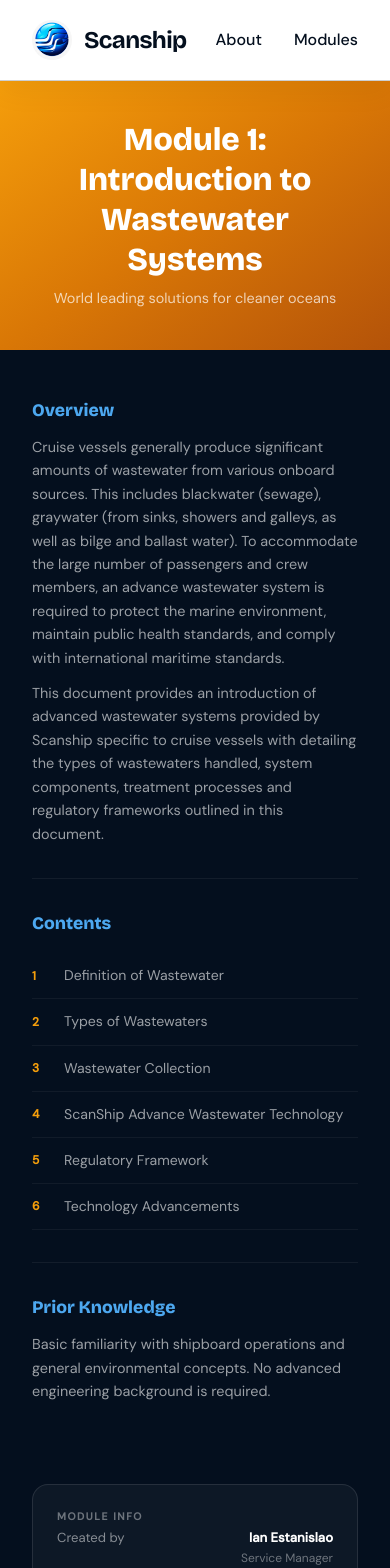
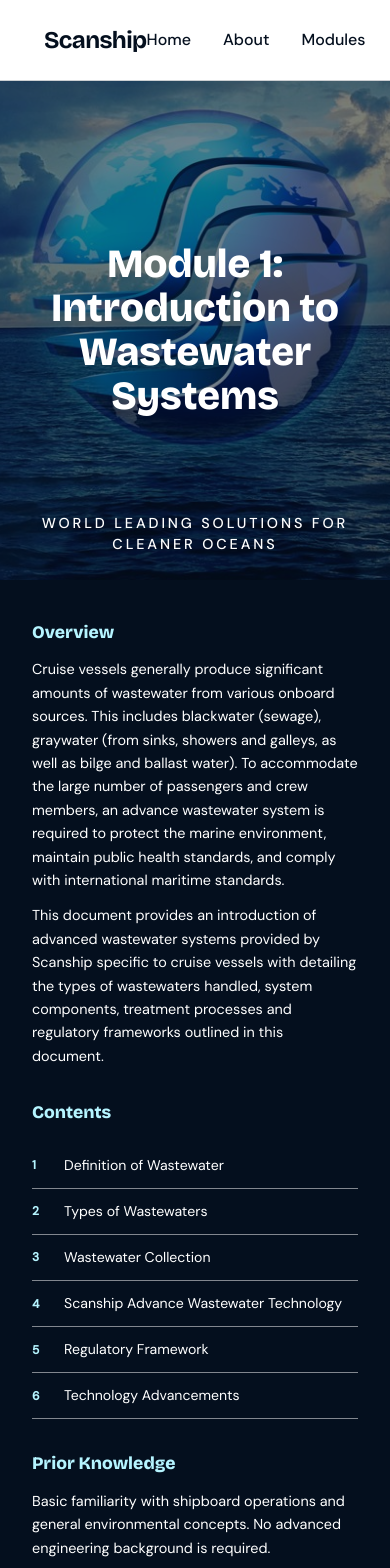
Before and after one commit to crsld/Project, a Vue app: page /dashboard/module/1 in a window 390 px wide. Shown: the top 1568 px of the page. Built offline with nearby package versions, Linux system fonts and the light colour scheme.

Commit message:
update project

```diff
--- a/src/components/Navbar.vue
+++ b/src/components/Navbar.vue
@@ -1,14 +1,45 @@
 <script setup>
 import Logo from '../assets/Company_Logo.png'
-import { ref } from 'vue'
-import { useRouter } from 'vue-router'
+import { ref, onMounted, onUnmounted, nextTick } from 'vue'
+import { useRouter, useRoute } from 'vue-router'
 
 const router = useRouter()
+const route = useRoute()
 
 // Dahil tinanggal ang firebase, i-set muna natin ang user sa null
-// para ipakita ang "About" at "Modules" links lang.
+// para ipakita ang "Home", "About" at "Modules" links lang.
 const user = ref(null)
 const showDropdown = ref(false)
+
+// ── Scroll-retract state ──
+const retracted = ref(false)
+const lastScrollY = ref(0)
+const SCROLL_THRESHOLD = 80 // px scrolled before we even consider retracting
+
+const handleScroll = () => {
+  const currentY = window.scrollY
+
+  if (currentY <= SCROLL_THRESHOLD) {
+    // Near the very top: always expanded
+    retracted.value = false
+  } else if (currentY > lastScrollY.value) {
+    // Scrolling down -> retract
+    retracted.value = true
+  } else if (currentY < lastScrollY.value) {
+    // Scrolling up -> expand
+    retracted.value = false
+  }
+
+  lastScrollY.value = currentY
+}
+
+onMounted(() => {
+  window.addEventListener('scroll', handleScroll, { passive: true })
+})
+
+onUnmounted(() => {
+  window.removeEventListener('scroll', handleScroll)
+})
 
 const handleSignOut = () => {
   // Simple sign out logic: i-clear ang localStorage at ibalik sa Landing Page
@@ -16,29 +47,138 @@
   user.value = null
   router.push('/')
 }
+
+// ── Navigation helpers ──
+
+// "Home" should always bring the user to the Dashboard page ('/dashboard')
+// scrolled all the way to the top, never resuming a previous scroll position.
+const goHome = async () => {
+  showDropdown.value = false
+
+  if (route.path === '/dashboard') {
+    // Already on the page: just snap to top, no smooth-scroll carry-over.
+    window.scrollTo({ top: 0, left: 0, behavior: 'auto' })
+  } else {
+    await router.push('/dashboard')
+    await nextTick()
+    // Ensure a fresh load always starts at the top of the page.
+    window.scrollTo({ top: 0, left: 0, behavior: 'auto' })
+  }
+}
+
+// Logo / "Scanship" wordmark should always bring the user to the Landing page ('/').
+const goToLanding = async () => {
+  showDropdown.value = false
+
+  if (route.path === '/') {
+    window.scrollTo({ top: 0, left: 0, behavior: 'auto' })
+  } else {
+    await router.push('/')
+    await nextTick()
+    window.scrollTo({ top: 0, left: 0, behavior: 'auto' })
+  }
+}
+
+// "About" / "Modules" should land on the Landing page (route '/') and
+// smoothly scroll to the matching section, whether we're already there or not.
+const goToSection = async (sectionId) => {
+  showDropdown.value = false
+
+  const scrollToEl = () => {
+    const el = document.getElementById(sectionId)
+    if (el) {
+      el.scrollIntoView({ behavior: 'smooth', block: 'start' })
+    }
+  }
+
+  if (route.path === '/') {
+    scrollToEl()
+  } else {
+    await router.push('/')
+    // Wait for the Landing page DOM to mount before scrolling to the section.
+    await nextTick()
+    setTimeout(scrollToEl, 50)
+  }
+}
 </script>
 
 <template>
-  <nav class="fixed top-0 left-0 right-0 z-[100] bg-white border-b border-[#040f1e]/20 shadow-[0_10px_30px_rgba(0,0,0,0.05)]">
-    <div class="max-w-[1400px] mx-auto px-8 lg:px-16 h-20 flex items-center justify-between">
+  <nav
+    class="fixed top-0 left-0 right-0 z-[100] border-b shadow-[0_10px_30px_rgba(0,0,0,0.05)] transition-all duration-500 ease-in-out"
+    :class="retracted ? 'border-transparent' : 'bg-white border-[#040f1e]/20'"
+    :style="retracted ? 'background-color: rgba(4, 15, 30, 0.75); backdrop-filter: blur(10px);' : ''"
+  >
+    <div
+      class="max-w-[1400px] mx-auto px-8 lg:px-16 flex items-center justify-between relative transition-all duration-500 ease-in-out"
+      :class="retracted ? 'h-12' : 'h-20'"
+    >
 
-      <!-- Logo -->
-      <a href="#" class="flex items-center gap-3 no-underline" @click.prevent="user ? router.push('/dashboard') : router.push('/')">
-        <img :src="Logo" alt="Scanship" class="h-10 w-10 rounded-full object-contain" />
-        <span class="font-['Bricolage_Grotesque'] text-2xl font-bold tracking-tight text-[#040f1e]">Scanship</span>
-      </a>
+      <!-- Logo + Wordmark wrapper: keeps them side-by-side in expanded mode -->
+      <div class="flex items-center gap-3 transition-all duration-500 ease-in-out" :class="retracted ? 'absolute inset-0' : ''">
+
+        <!-- Logo: position snaps instantly (always centered), only opacity fades during the transition -->
+        <a
+          href="#"
+          class="flex items-center no-underline transition-opacity duration-500 ease-in-out"
+          :class="retracted ? 'absolute left-1/2 -translate-x-1/2' : ''"
+          @click.prevent="goToLanding"
+        >
+          <img
+            :src="Logo"
+            alt="Scanship"
+            class="object-contain rounded-full transition-all duration-500 ease-in-out"
+            :class="retracted ? 'h-7 w-7' : 'h-10 w-10'"
+          />
+        </a>
+
+        <!-- Wordmark: animates to the far left during retracted mode -->
+        <a
+          href="#"
+          class="flex items-center no-underline transition-all duration-500 ease-in-out"
+          :class="retracted ? 'absolute left-0' : ''"
+          @click.prevent="goToLanding"
+        >
+          <span
+            class="font-['Bricolage_Grotesque'] font-bold tracking-tight transition-all duration-500 ease-in-out"
+            :class="retracted ? 'text-lg text-white' : 'text-2xl text-[#040f1e]'"
+          >
+            Scanship
+          </span>
+        </a>
+      </div>
 
       <!-- ── GUEST VIEW (Kapag hindi nakalog-in) ── -->
-      <div v-if="!user" class="flex items-center gap-8">
-        <a href="#about" class="font-['DM_Sans'] font-medium text-base no-underline text-[#040f1e] hover:text-[#0066cc] transition-colors">About</a>
-        <a href="#modules" class="font-['DM_Sans'] font-medium text-base no-underline text-[#040f1e] hover:text-[#0066cc] transition-colors">Modules</a>
+      <div
+        v-if="!user"
+        class="flex items-center gap-8 transition-opacity duration-400 ease-in-out"
+        :class="retracted ? 'opacity-0 pointer-events-none' : 'opacity-100'"
+      >
+        <a href="#"
+           @click.prevent="goHome"
+           class="font-['DM_Sans'] font-medium text-base no-underline text-[#040f1e] hover:text-[#0066cc] transition-colors">
+           Home
+        </a>
+        <a href="#"
+           @click.prevent="goToSection('about')"
+           class="font-['DM_Sans'] font-medium text-base no-underline text-[#040f1e] hover:text-[#0066cc] transition-colors">
+           About
+        </a>
+        <a href="#"
+           @click.prevent="goToSection('modules')"
+           class="font-['DM_Sans'] font-medium text-base no-underline text-[#040f1e] hover:text-[#0066cc] transition-colors">
+           Modules
+        </a>
         <!-- TINANGGAL ANG SIGN IN BUTTON DITO -->
       </div>
 
       <!-- ── AUTHENTICATED VIEW (Kapag nakalog-in) ── -->
-      <div v-else class="flex items-center gap-8">
+      <div
+        v-else
+        class="flex items-center gap-8 transition-opacity duration-400 ease-in-out"
+        :class="retracted ? 'opacity-0 pointer-events-none' : 'opacity-100'"
+      >
         <a href="#"
-           @click.prevent="router.push('/dashboard')"
+           @click.prevent="goHome"
            class="font-['DM_Sans'] font-medium text-base no-underline text-[#040f1e] hover:text-[#4da8f0] transition-colors">
            Home
         </a>
--- a/src/views/LandingPage.vue
+++ b/src/views/LandingPage.vue
@@ -73,12 +73,12 @@
     <!-- ── ABOUT ── -->
     <section id="about" class="pt-28 pb-8 px-8 bg-[#040f1e] text-center">
       <div class="max-w-[1100px] mx-auto">
-        <p class="text-[0.68rem] font-bold tracking-[0.2em] text-white/35 mb-4 uppercase">About ScanShip</p>
+        <p class="text-[0.68rem] font-bold tracking-[0.2em] text-white/35 mb-4 uppercase">About Scanship</p>
         <h2 class="font-sans text-[clamp(1.8rem,3vw,2.8rem)] font-extrabold text-white mb-5">
           The technology behind cleaner oceans
         </h2>
         <p class=" max-w-[580px] mx-auto mb-10 text-white/45 leading-[1.8] text-[0.95rem]">
-          ScanShip delivers world-leading wastewater and waste management systems to the maritime industry. For over 20 years, our modular technology has helped cruise operators reduce emissions, meet compliance, and convert waste into energy, all from one platform.
+          Scanship delivers world-leading wastewater and waste management systems to the maritime industry. For over 20 years, our modular technology has helped cruise operators reduce emissions, meet compliance, and convert waste into energy, all from one platform.
         </p>
         <div class="grid grid-cols-2 md:grid-cols-4 gap-4 max-w-[860px] mx-auto">
           <div
--- a/src/views/Module1Detail.vue
+++ b/src/views/Module1Detail.vue
@@ -3,6 +3,9 @@
 import { useRouter } from 'vue-router'
 import Navbar from '../components/Navbar.vue'
 import Footer from '../components/Footer.vue'
+
+// I-import ang background image
+import BG_PerModule from '../assets/BG_PerModule.jpg'
 
 const router = useRouter()
 const activeLesson = ref(null)
@@ -51,7 +54,7 @@
   {
     id: 4,
     number: '04',
-    title: 'ScanShip Advance Wastewater Technology',
+    title: 'Scanship Advance Wastewater Technology',
     content: {
       intro: 'The Scanship Advance Wastewater Plant (AWP) is a Moving Bed Biofilm Reactor (MBBR) system combined with chemical treatment that cleans wastewater in accordance to international and national standards before discharging to the marine environment.',
       bullets: [],
@@ -90,20 +93,41 @@
   <div class="min-h-screen bg-[#040f1e] text-white font-['DM_Sans']">
     <Navbar />
 
-    <!-- HERO BANNER -->
-    <section class="pt-20 pb-0"> <!-- Changed pt-24 to pt-0 -->
-        <div class="relative overflow-hidden bg-gradient-to-br from-[#f59e0b] via-[#d97706] to-[#b45309]" style="min-height:160px">
-            <div class="relative z-10 max-w-[600px] mx-auto px-8 py-10 text-center">
-            <h1 class="font-['Bricolage_Grotesque'] text-[clamp(2rem,5vw,2.8rem)] font-extrabold text-white leading-tight">
-                Module 1: Introduction to Wastewater Systems
+<!-- HERO BANNER -->
+<section class="pt-20 pb-0">
+    <div
+      class="relative overflow-hidden flex items-center justify-center"
+      :style="{
+        backgroundImage: `url(${BG_PerModule})`,
+        backgroundPosition: 'center center',
+        backgroundSize: 'cover',
+        backgroundRepeat: 'no-repeat',
+        minHeight: '500px'
+      }"
+    >
+        <!-- Dark Overlay -->
+        <div class="absolute inset-0 bg-[#040f1e]/50"></div>
+
+        <!-- 1. CENTERED CONTENT (Main Title) -->
+        <div class="relative z-10 w-full max-w-[1000px] mx-auto px-8 text-center">
+            <h1 class="font-['Bricolage_Grotesque'] text-[clamp(2.5rem,7vw,4.2rem)] font-extrabold text-white leading-[1.1] drop-shadow-2xl">
+                Module 1: Introduction to <br class="hidden md:block"> Wastewater Systems
             </h1>
-            <p class="text-white/70 text-[0.9rem] mt-2">World leading solutions for cleaner oceans</p>
-            </div>
         </div>
-        </section>
+
+        <!-- 2. BOTTOM CONTENT (Subtitle at the Footer of the Image) -->
+        <div class="absolute bottom-4 left-0 right-0 z-10 text-center px-8">
+            <p class="text-white text-[0.9rem] md:text-[1.1rem] font-medium tracking-[0.2em] uppercase drop-shadow-md">
+                World leading solutions for cleaner oceans
+            </p>
+            <!-- Optional: A small accent line -->
+            <div class="bg-[#4da8f0] mx-auto mt-2 opacity-60"></div>
+        </div>
+    </div>
+</section>
 
     <!-- MAIN CONTENT -->
-    <section class="max-w-[900px] mx-auto px-8 py-12">
+    <section class="max-w-[1000px] mx-auto px-8 py-10 lg:px-0">
 
       <!-- Two column grid -->
       <div class="grid grid-cols-1 lg:grid-cols-[1fr_300px] gap-12">
@@ -112,41 +136,39 @@
         <div>
           <!-- Overview -->
           <div class="mb-8">
-            <h2 class="font-['Bricolage_Grotesque'] text-[1.1rem] font-extrabold text-[#4da8f0] mb-3">Overview</h2>
-            <p class="text-[0.9rem] text-white/60 leading-relaxed mb-3">
+            <h2 class="font-['Bricolage_Grotesque'] text-[1.1rem] font-extrabold text-[#b5f4ff] mb-3">Overview</h2>
+            <p class="text-[0.9rem] text-white leading-relaxed mb-3">
               Cruise vessels generally produce significant amounts of wastewater from various onboard sources. This includes blackwater (sewage), graywater (from sinks, showers and galleys, as well as bilge and ballast water). To accommodate the large number of passengers and crew members, an advance wastewater system is required to protect the marine environment, maintain public health standards, and comply with international maritime standards.
             </p>
-            <p class="text-[0.9rem] text-white/60 leading-relaxed">
+            <p class="text-[0.9rem] text-white leading-relaxed">
               This document provides an introduction of advanced wastewater systems provided by Scanship specific to cruise vessels with detailing the types of wastewaters handled, system components, treatment processes and regulatory frameworks outlined in this document.
             </p>
           </div>
 
-          <div class="h-px bg-white/[0.06] mb-8"></div>
 
           <!-- Contents -->
           <div class="mb-8">
-            <h2 class="font-['Bricolage_Grotesque'] text-[1.1rem] font-extrabold text-[#4da8f0] mb-4">Contents</h2>
+            <h2 class="font-['Bricolage_Grotesque'] text-[1.1rem] font-extrabold text-[#b5f4ff] mb-4">Contents</h2>
             <div>
               <div v-for="(item, i) in [
                 'Definition of Wastewater',
                 'Types of Wastewaters',
                 'Wastewater Collection',
-                'ScanShip Advance Wastewater Technology',
+                'Scanship Advance Wastewater Technology',
                 'Regulatory Framework',
                 'Technology Advancements'
-              ]" :key="i" class="flex items-center gap-4 py-3 border-b border-white/[0.05]">
-                <span class="text-[0.75rem] font-black text-[#f59e0b] w-4 shrink-0">{{ i + 1 }}</span>
-                <span class="text-[0.88rem] text-white/60">{{ item }}</span>
+              ]" :key="i" class="flex items-center gap-4 py-3 border-b border-white/50">
+                <span class="text-[0.75rem] font-black text-[#b5f4ff] w-4 shrink-0">{{ i + 1 }}</span>
+                <span class="text-[0.88rem] text-white">{{ item }}</span>
               </div>
             </div>
           </div>
 
-          <div class="h-px bg-white/[0.06] mb-8"></div>
 
           <!-- Prior Knowledge -->
           <div class="mb-8">
-            <h2 class="font-['Bricolage_Grotesque'] text-[1.1rem] font-extrabold text-[#4da8f0] mb-3">Prior Knowledge</h2>
-            <p class="text-[0.9rem] text-white/60 leading-relaxed">
+            <h2 class="font-['Bricolage_Grotesque'] text-[1.1rem] font-extrabold text-[#b5f4ff] mb-3">Prior Knowledge</h2>
+            <p class="text-[0.9rem] text-white leading-relaxed">
               Basic familiarity with shipboard operations and general environmental concepts. No advanced engineering background is required.
             </p>
           </div>
@@ -156,24 +178,24 @@
         <div class="space-y-5">
 
           <!-- Module Info -->
-          <div class="rounded-[16px] border border-white/[0.1] bg-white/[0.04] p-6 space-y-3">
-            <p class="text-[0.65rem] font-bold tracking-[0.15em] text-white/40 uppercase mb-1">Module Info</p>
+          <div class="rounded-[20px] border border-white bg-[#00364D] p-8 space-y-3">
+            <p class="text-[0.65rem] font-bold tracking-[0.15em] text-white uppercase mb-1">Module Info</p>
             <div class="flex items-start justify-between text-[0.82rem] gap-2">
-              <span class="text-white/50 shrink-0">Created by</span>
+              <span class="text-white shrink-0">Created by</span>
               <span class="font-semibold text-white text-right">Ian Estanislao<br><span class="text-white/40 font-normal text-[0.75rem]">Service Manager</span></span>
             </div>
-            <div class="h-px bg-white/[0.05]"></div>
+            <div class="h-px bg-white"></div>
             <div class="flex items-start justify-between text-[0.82rem] gap-2">
-              <span class="text-white/50 shrink-0">Approved by</span>
+              <span class="text-white shrink-0">Approved by</span>
               <span class="font-semibold text-white text-right">Micheal Taylor<br><span class="text-white/40 font-normal text-[0.75rem]">Vice President</span></span>
             </div>
-            <div class="h-px bg-white/[0.05]"></div>
+            <div class="h-px bg-white"></div>
             <div class="flex items-center justify-between text-[0.82rem]">
-              <span class="text-white/50">Regulation</span>
+              <span class="text-white">Regulation</span>
               <span class="font-semibold text-white">MARPOL Annex IV</span>
             </div>
             <div class="flex items-center justify-between text-[0.82rem]">
-              <span class="text-white/50">Doc Rev</span>
+              <span class="text-white">Doc Rev</span>
               <span class="font-semibold text-white">2025</span>
             </div>
           </div>
@@ -181,30 +203,30 @@
       </div>
 
       <!-- LESSONS LIST -->
-      <div class="mt-16">
+      <div class="mt-8">
         <div class="mb-8">
-          <p class="text-[0.7rem] font-bold tracking-[0.2em] text-[#4da8f0] uppercase mb-2">Technical Content</p>
+          <p class="text-[0.7rem] font-bold tracking-[0.2em] text-[#b5f4ff] uppercase mb-2">Technical Content</p>
           <h2 class="font-['Bricolage_Grotesque'] text-[1.8rem] font-extrabold text-white">Module Lessons</h2>
         </div>
 
         <div class="space-y-4">
           <div v-for="lesson in lessons" :key="lesson.id"
             @click="activeLesson = activeLesson === lesson.id ? null : lesson.id"
-            class="rounded-[14px] border border-white/[0.1] bg-white/[0.04] hover:border-white/[0.18] hover:bg-white/[0.06] transition-all duration-300 overflow-hidden cursor-pointer"
-            :class="activeLesson === lesson.id ? 'border-[#f59e0b]/40 bg-[#f59e0b]/[0.03]' : ''">
+            class="rounded-[14px] border border-white bg-[#00364D] transition-all duration-300 overflow-hidden cursor-pointer"
+            :class="activeLesson === lesson.id ? 'border-[#f59e0b] bg-[#00364D]' : ''">
 
             <div class="flex items-center gap-4 p-5">
               <!-- Uniform Number Circle -->
-              <div class="shrink-0 w-11 h-11 rounded-[10px] flex items-center justify-center font-['Bricolage_Grotesque'] text-[0.95rem] font-black bg-white/[0.04] text-white/60">
+              <div class="shrink-0 w-11 h-11 rounded-[10px] flex items-center justify-center font-['Bricolage_Grotesque'] text-[0.95rem] font-black bg-[#00364D] text-white">
                 <span>{{ lesson.number }}</span>
               </div>
 
               <div class="flex-1 min-w-0">
                 <h3 class="font-['Bricolage_Grotesque'] text-[0.95rem] font-bold text-white">{{ lesson.title }}</h3>
-                <p class="text-[0.75rem] text-white/35">{{ lesson.duration }}</p>
+                <p class="text-[0.75rem] text-white">{{ lesson.duration }}</p>
               </div>
 
-              <div class="shrink-0 text-white/25 text-[0.65rem] transition-transform duration-200"
+              <div class="shrink-0 text-white text-[0.65rem] transition-transform duration-200"
                 :class="activeLesson === lesson.id ? 'rotate-180' : ''">▼</div>
             </div>
 
@@ -212,15 +234,15 @@
             <Transition name="expand">
               <div v-if="activeLesson === lesson.id" class="px-5 pb-6 border-t border-white/[0.06]">
                 <div class="pt-5 space-y-4">
-                  <p class="text-[0.88rem] text-white/65 leading-relaxed">{{ lesson.content.intro }}</p>
+                  <p class="text-[0.88rem] text-white leading-relaxed">{{ lesson.content.intro }}</p>
                   <ul v-if="lesson.content.bullets.length > 0" class="space-y-2.5 pl-1">
                     <li v-for="(bullet, i) in lesson.content.bullets" :key="i"
-                      class="flex items-start gap-3 text-[0.85rem] text-white/60 leading-relaxed">
-                      <span class="mt-[7px] w-1.5 h-1.5 rounded-full bg-[#f59e0b] shrink-0"></span>
+                      class="flex items-start gap-3 text-[0.85rem] text-white leading-relaxed">
+                      <span class="mt-[7px] w-1.5 h-1.5 rounded-full bg-white shrink-0"></span>
                       <span>{{ bullet }}</span>
                     </li>
                   </ul>
-                  <p v-if="lesson.content.closing" class="text-[0.88rem] text-white/65 leading-relaxed">{{ lesson.content.closing }}</p>
+                  <p v-if="lesson.content.closing" class="text-[0.88rem] text-white leading-relaxed">{{ lesson.content.closing }}</p>
                 </div>
               </div>
             </Transition>
```
Also changed, not shown: src/views/Dashboard.vue (+4 -100 lines), src/assets/BG_PerModule.jpg (added), src/assets/Company_Logo.png.
